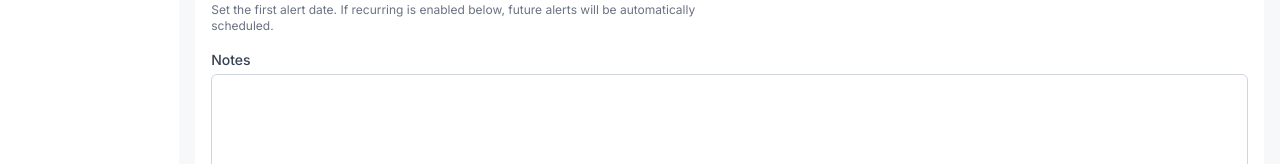
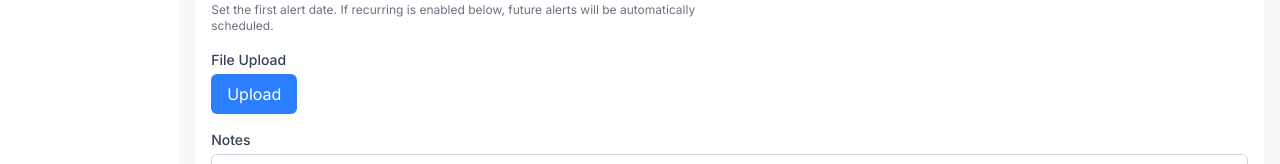
Before and after one commit to UNO-CSCI4830/project4-logbook, a Next.js app in the folder frontend/user-app/: page /list/appliances/new in a window 1280 px wide. Shown: the part 496-660 px from the top of the page. Built offline with nearby package versions, Linux system fonts and the light colour scheme; no server answers; sample sign-in values are in the browser's storage.

Commit message:
Added the file upload button on Appliance Form UI

```diff
--- a/frontend/user-app/app/(dashboard)/list/appliances/shared/ApplianceForm.tsx
+++ b/frontend/user-app/app/(dashboard)/list/appliances/shared/ApplianceForm.tsx
@@ -210,6 +210,17 @@ export function ApplianceForm({ initial, onSubmit }: ApplianceFormProps) {
                     </div>
                 )}
 
+                <div>
+                <label htmlFor="file" className={labelClass}>File Upload</label>
+                    <button
+                        className="px-4 py-2 bg-blue-500 text-white rounded-md hover:bg-blue-600 disabled:opacity-50 disabled:cursor-not-allowed"
+                        disabled={false}
+                        type="button"
+                    >
+                        Upload
+                    </button>
+                </div>
+
                 <div className="md:col-span-2">
                     <label htmlFor="notes" className={labelClass}>Notes</label>
                     <textarea
```
Also changed, not shown: 1 other file (tests, documents, lock files or other folders).
